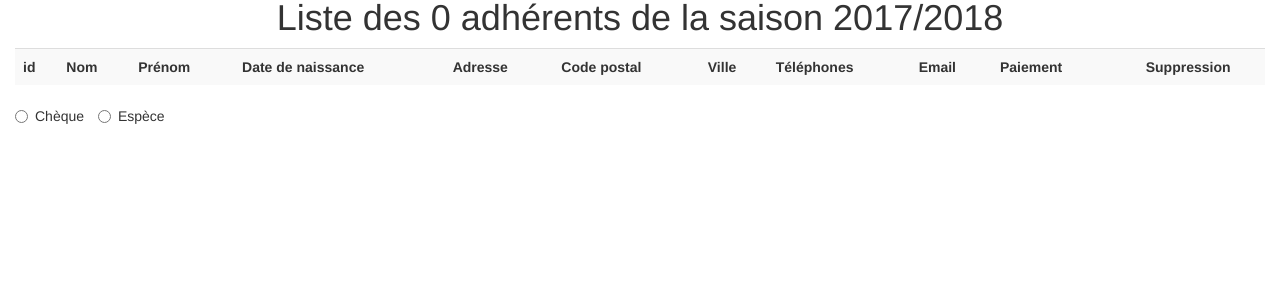
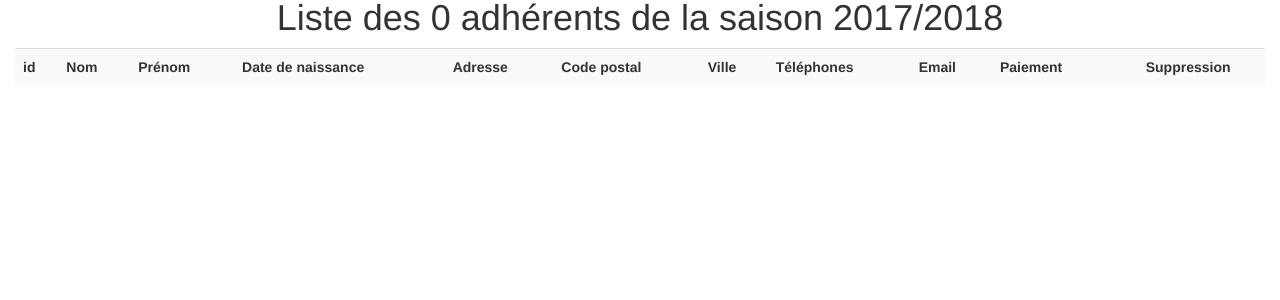
Before and after one commit to PH276/BCVLG, a PHP site: page /admin/adherents.php in a window 1280 px wide. Shown: the part 128-428 px from the top of the page. Run offline with PHP 8.4, Linux system fonts and the light colour scheme; data that the repository does not hold is empty; some libraries are stand-ins or nearby versions.

Commit message:
quelques modif

```diff
--- a/admin/adherents.php
+++ b/admin/adherents.php
@@ -178,17 +178,6 @@ include ('inc/head.inc.php');
 
 </table>
 
-<!-- formulaire de saisie pour un ajout  -->
-<form action="#" method="post" class="form-inline imprimer">
-    <input type="hidden" name="id" value="<?= (isset($adherent_a_modifier['id']))?$adherent_a_modifier['id']:0 ?>">
-    <label class="radio-inline">
-        <input type="radio" id="cotisation" name="cotisation" value="chq" <?= (isset($adherent_a_modifier) && $adherent_a_modifier['cotisation'] =="chq")?" checked ":"" ?>>Chèque
-    </label>
-    <label class="radio-inline">
-        <input type="radio" id="cotisation" name="cotisation" value="chq" <?= (isset($adherent_a_modifier) && $adherent_a_modifier['cotisation'] =="esp")?" checked ":"" ?>>Espèce
-    </label>
-
-</form>
 </main>
 
 <?php
--- a/admin/joueurs.php
+++ b/admin/joueurs.php
@@ -109,10 +109,9 @@ include ('inc/head.inc.php');
 ?>
 <main class="container-fluid">
     <div>
-        <a class="btn btn-info" href="#nom">Ajouter un joueur</a>
         <button class="btn btn-info" type="button" name="liste">Liste complète / réduite</button>
     </div>
-    <h1 class="text-center">Liste des <?= $nb ?> anciens adhérents</h1>
+    <h1 class="text-center">Liste des <?= $nb ?> adhérents des saisons passées</h1>
 
     <!-- Affichage de la Liste des joueurs -->
     <table class="table table-striped">
```
